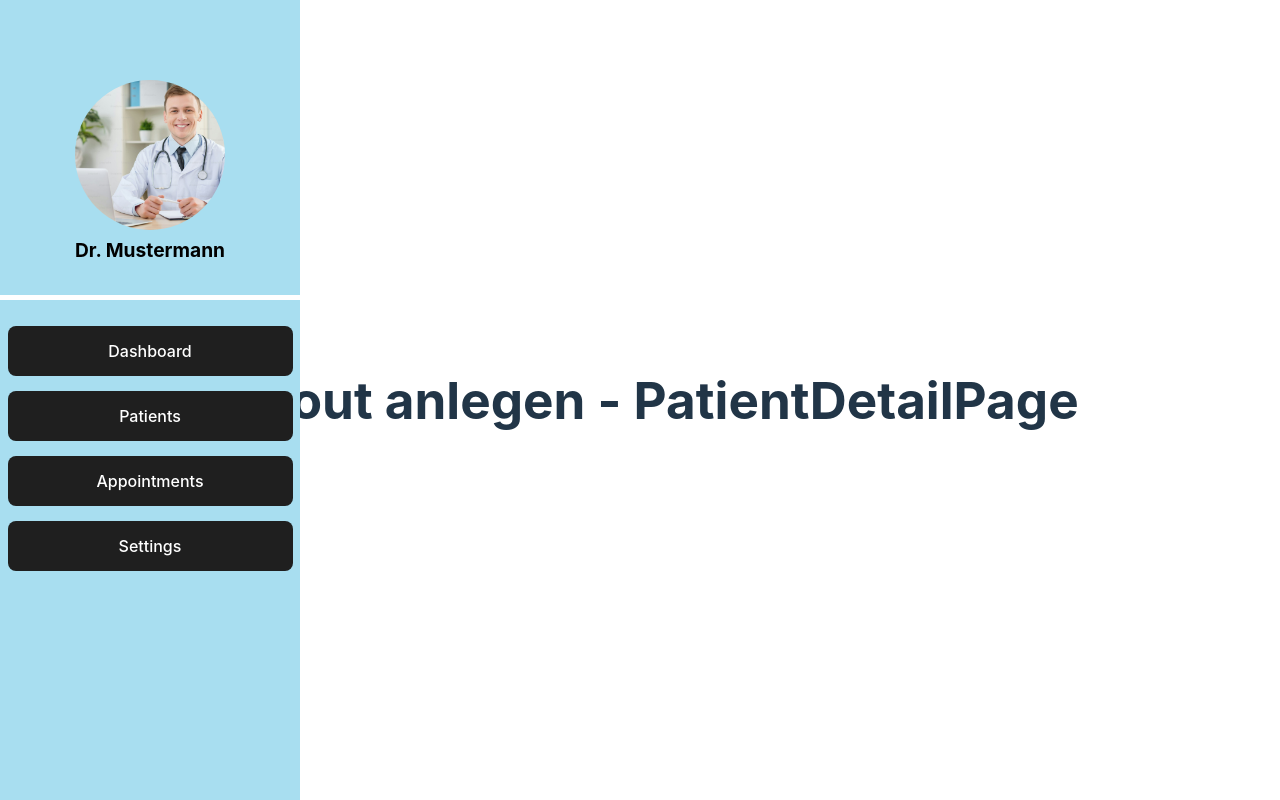
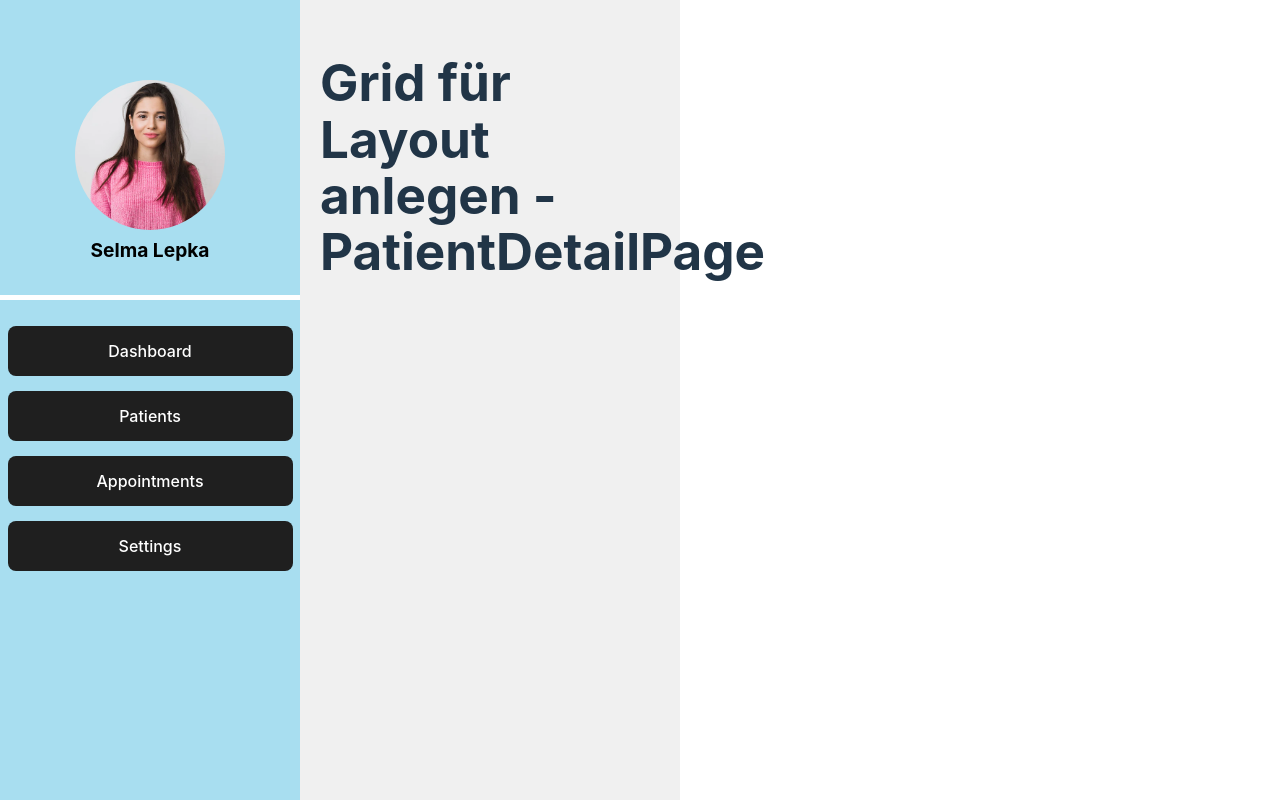
Before and after one commit to Saugat-Pandey/MedicalDashboard, a React (Vite) app: page /patients-detail in a window 1280 px wide. Built offline with nearby package versions, Linux system fonts and the light colour scheme.

Commit message:
Bild Patient Detail Page

```diff
--- a/src/components/Sidebar.jsx
+++ b/src/components/Sidebar.jsx
@@ -2,14 +2,15 @@ import React from 'react';
 import './Sidebar.css';  // Import the CSS for the sidebar
 import doctorImage from '/src/assets/doctor.jpeg';
 import Button from "./Button.jsx";
+import PropTypes from 'prop-types';
 
-function Sidebar() {
+function Sidebar({ name = "Dr. Mustermann", image = doctorImage }) {
     return (
         <aside className="sidebar">
             {/* Doctor's Picture */}
             <div className="doctor-profile">
-                <img src={doctorImage} alt="Doctor" className="profile-image"/>
-                <h3>Dr. Mustermann</h3>
+                <img src={image} alt="profile-image" className="profile-image"/>
+                <h3>{name}</h3>
             </div>
 
             {/* Divider Line */}
@@ -28,4 +29,9 @@ function Sidebar() {
     );
 }
 
+Sidebar.propTypes = {
+    name: PropTypes.string,
+    image: PropTypes.string
+};
+
 export default Sidebar;
--- a/src/pages/PatientsDetailPage.css
+++ b/src/pages/PatientsDetailPage.css
@@ -1,3 +1,11 @@
 .patientsDetailPageContainer {
+    display: grid;
+  grid-template-columns: 300px 2fr 1fr; /* Breitere Timeline, schmalere Sidebar */
+  grid-template-rows: auto 1fr;  /* Oben: Sidebar/Timeline, unten: Notes */
+  gap: 20px;
+  height: 100vh;                /* Vollbild-Layout */
+  padding: 20px;
+  box-sizing: border-box;
+  background-color: #f0f0f0;
     margin-left: 300px; /* Sidebar width */
 }
--- a/src/pages/PatientsDetailPage.jsx
+++ b/src/pages/PatientsDetailPage.jsx
@@ -6,8 +6,8 @@ import './PatientsDetailPage.css';
 
 function PatientsDetailPage() {
     return (
-        <div id={"patientsDetailPageContainer"}>
-            <Sidebar/>
+        <div className="patientsDetailPageContainer">
+            <Sidebar name='Selma Lepka' image='/src/assets/selma.jpg'/>
             <h1>Grid für Layout anlegen - PatientDetailPage</h1>
         </div>
     );
--- a/src/pages/appointments.css
+++ b/src/pages/appointments.css
@@ -20,7 +20,7 @@
     flex-direction: column;
     height: 100%; /* Ensure full height of the container */
     width: 100%; /* Ensure it takes up full width of the container */
-    overflow-x: hidden; /* Hide any overflow that causes horizontal scrolling */
+    overflow-x: hidden; /* Hide horizontal overflow */
 }
 
 .appointments-content h1 {
```
